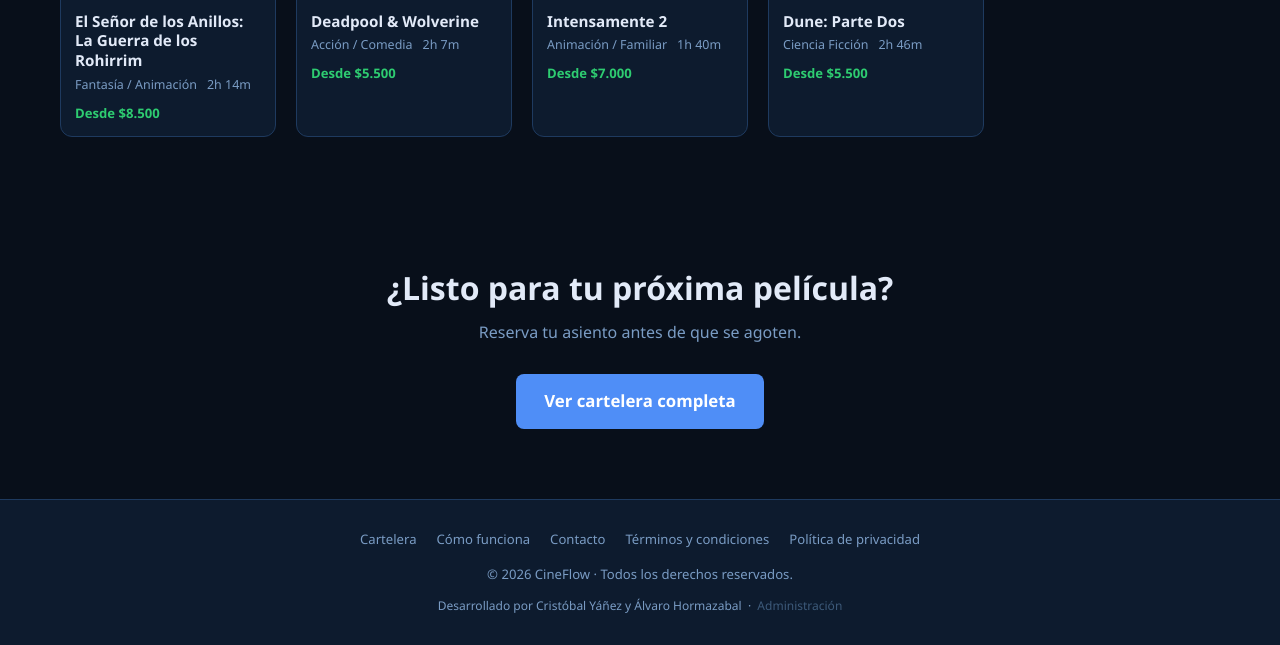
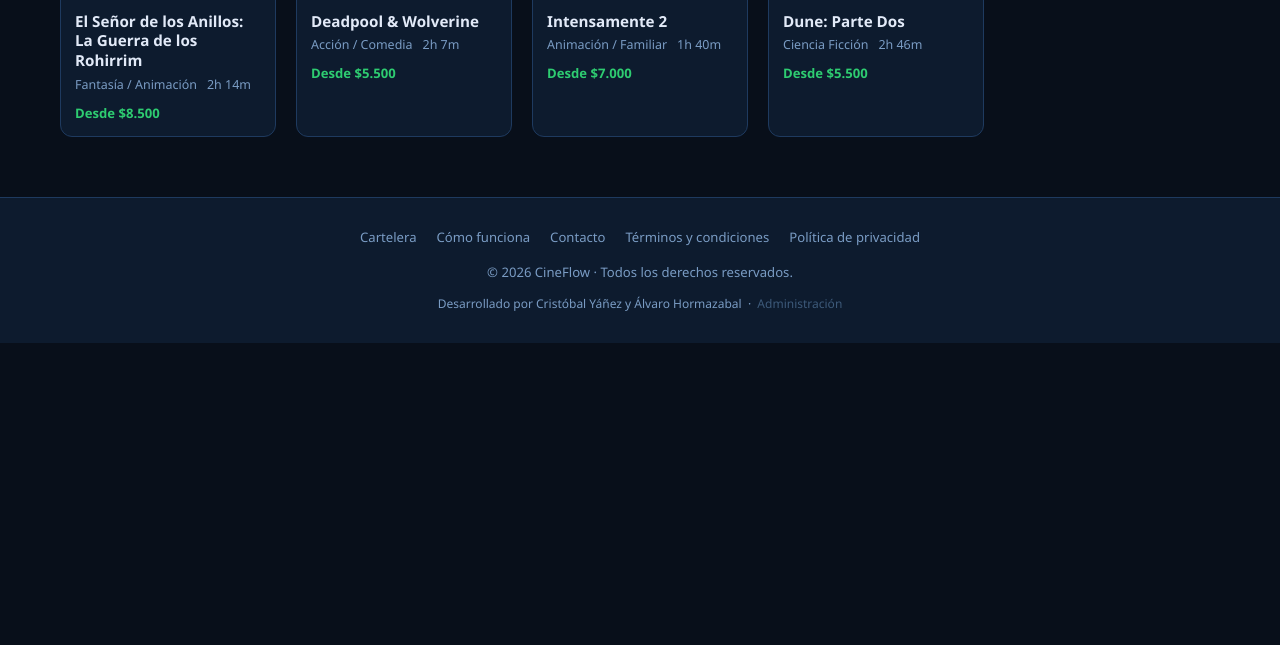
Before and after one commit to DogeAmarisho/CineFlow, a PHP site: page / in a window 1280 px wide. Shown: the part 1242-1887 px from the top of the page. After the commit the page ends 1585 px from the top, so only its background shows below. Run offline with PHP 8.4, Linux system fonts and the light colour scheme; data comes from the database, SQL or seed files in the repository.

Commit message:
design: eliminar banner CTA inferior del index

```diff
--- a/index.php
+++ b/index.php
@@ -324,22 +324,6 @@ require_once __DIR__ . '/includes/header.php';
         margin-top: 4px;
     }
 
-    /* ── Banner CTA inferior ─────────────────────────────────── */
-    .banner-cta {
-        padding:    70px 24px;
-        text-align: center;
-    }
-
-    .banner-cta h2 {
-        font-size:     2rem;
-        margin-bottom: 12px;
-    }
-
-    .banner-cta p {
-        color:         var(--texto-suave);
-        margin-bottom: 28px;
-        font-size:     1rem;
-    }
 </style>
 
 <main>
@@ -483,14 +467,6 @@ require_once __DIR__ . '/includes/header.php';
 
 
 
-    <!-- ══ BANNER CTA INFERIOR ═══════════════════════════════ -->
-    <section class="banner-cta" aria-label="Llamado a la acción">
-        <h2>¿Listo para tu próxima película?</h2>
-        <p>Reserva tu asiento antes de que se agoten.</p>
-        <a href="cartelera.php" class="btn btn-primario btn-lg">
-            Ver cartelera completa
-        </a>
-    </section>
 
 </main>
 
```
